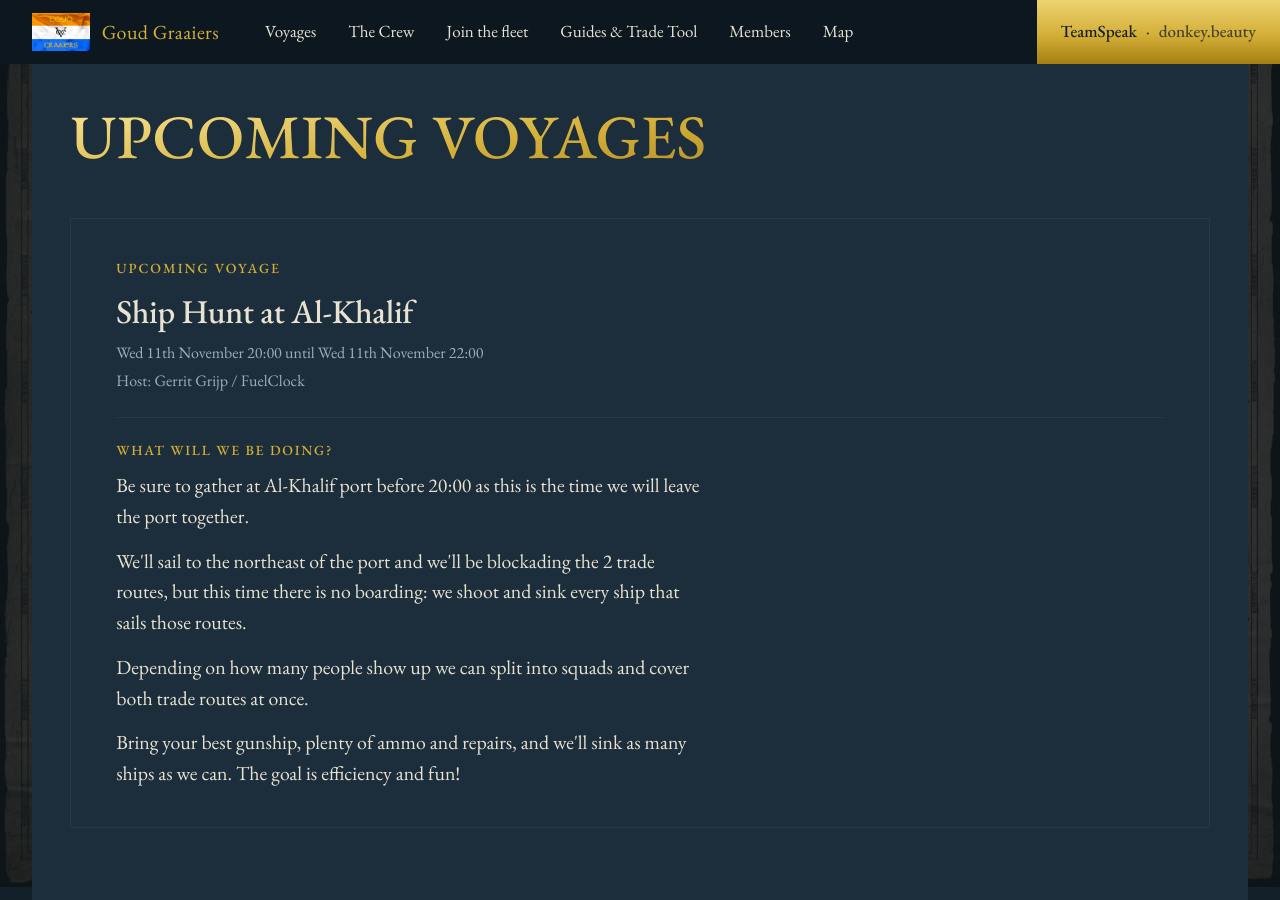
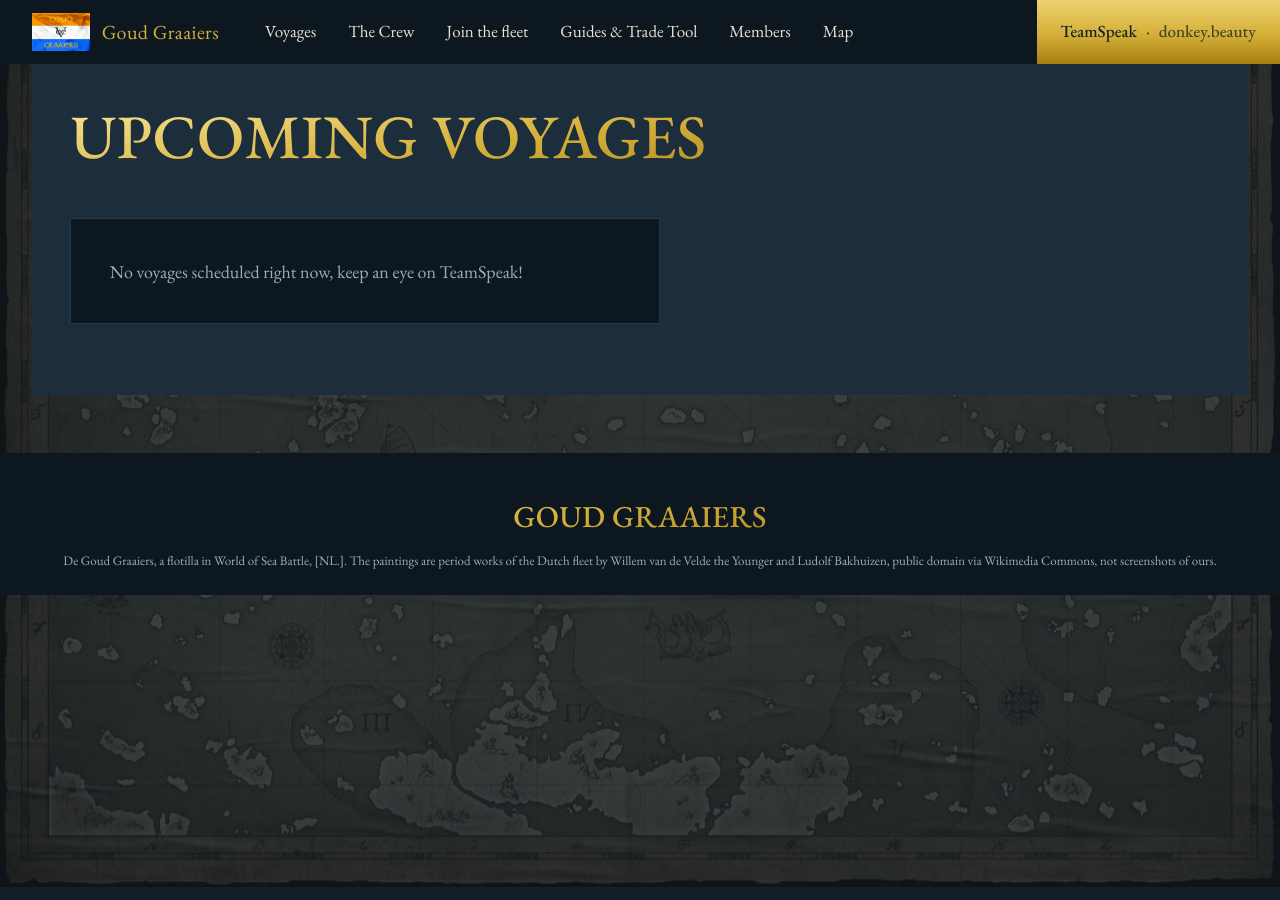
Before and after one commit to FuelClock/GoudGraaiers, a Jekyll site: the page built from events.md, in a window 1280 px wide and 900 px high, scrolled down 577 px. Built offline with Jekyll 4.4.1, drawn with Linux system fonts in a browser that asks for light colours.

Commit message:
Update voyages: 0 scheduled, 3 recent

```diff
--- a/assets/pages/events.md
+++ b/assets/pages/events.md
@@ -1,8 +1,3 @@
 ## Upcoming voyages
 
-<article class="upcoming-card">
-<h3 class="upcoming-card-title">Ship Hunt at Al-Khalif</h3>
-<p class="upcoming-card-date">Wed 11th November 20:00 until Wed 11th November 22:00</p>
-<p class="upcoming-card-host">Host: Gerrit Grijp / FuelClock</p>
-<div class="upcoming-card-plan"><p class="upcoming-card-section">What will we be doing?</p><p>Be sure to gather at Al-Khalif port before 20:00 as this is the time we will leave the port together.</p><p>We'll sail to the northeast of the port and we'll be blockading the 2 trade routes, but this time there is no boarding: we shoot and sink every ship that sails those routes.</p><p>Depending on how many people show up we can split into squads and cover both trade routes at once.</p><p>Bring your best gunship, plenty of ammo and repairs, and we'll sink as many ships as we can. The goal is efficiency and fun!</p></div>
-</article>
+*No voyages scheduled right now, keep an eye on TeamSpeak!*
```
